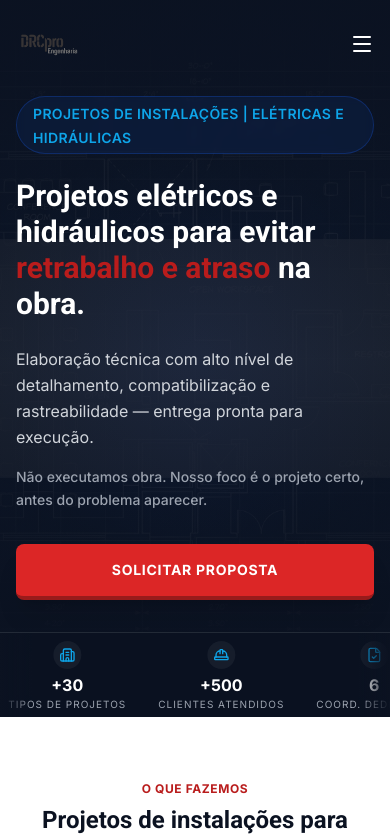
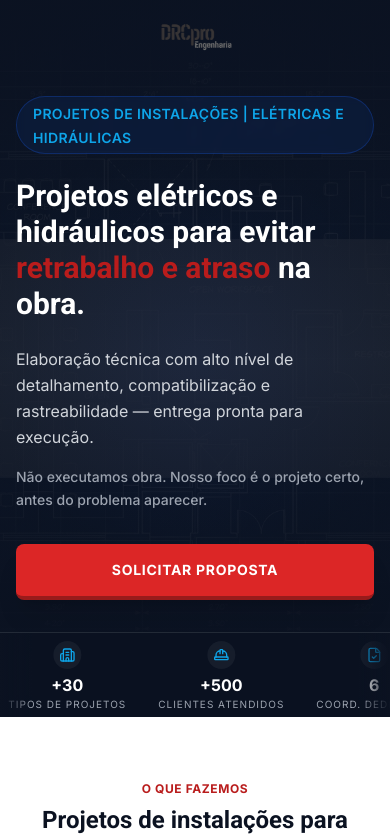
Before and after one commit to VoaNegocio/drcpro-lp, a React (Vite) app: page / in a window 390 px wide. Shown: the top 838 px of the page. Built offline with nearby package versions, Linux system fonts and the light colour scheme.

Commit message:
novos ajustes na header mobile

```diff
--- a/src/components/Header.jsx
+++ b/src/components/Header.jsx
@@ -1,11 +1,10 @@
 import { useState, useEffect } from 'react';
 import { Button } from './ui/Button';
-import { Menu, X } from 'lucide-react';
-import { motion, AnimatePresence } from 'framer-motion';
+
 
 export const Header = () => {
     const [isScrolled, setIsScrolled] = useState(false);
-    const [isMobileMenuOpen, setIsMobileMenuOpen] = useState(false);
+
 
     useEffect(() => {
         const handleScroll = () => {
@@ -14,6 +13,8 @@ export const Header = () => {
         window.addEventListener('scroll', handleScroll);
         return () => window.removeEventListener('scroll', handleScroll);
     }, []);
+
+
 
     const navLinks = [
         { name: 'Serviços', href: '#services' },
@@ -24,15 +25,15 @@ export const Header = () => {
 
     return (
         <header
-            className={`fixed top-0 left-0 right-0 z-50 transition-all duration-300 ${isScrolled ? 'bg-brand-dark/95 backdrop-blur-md py-4 shadow-lg' : 'bg-transparent py-6'
+            className={`fixed top-0 left-0 right-0 z-50 transition-all duration-300 ${isScrolled ? 'bg-brand-dark/95 backdrop-blur-md py-3 md:py-4 shadow-lg' : 'bg-transparent py-4 md:py-6'
                 }`}
         >
-            <div className="container mx-auto px-4 flex justify-between items-center">
-                <a href="#" className="z-50">
+            <div className="container mx-auto px-4 flex justify-center md:justify-between items-center">
+                <a href="#" className="z-[60]">
                     <img
                         src="/logodrcpro-semfundo.png"
                         alt="DRC Pro"
-                        className="h-16 md:h-24 w-auto object-contain -my-3 md:-my-6"
+                        className="h-20 md:h-24 w-auto object-contain -my-5 md:-my-6"
                     />
                 </a>
 
@@ -52,47 +53,7 @@ export const Header = () => {
                     </Button>
                 </nav>
 
-                {/* Mobile Menu Button */}
-                <button
-                    className="md:hidden z-50 text-white"
-                    onClick={() => setIsMobileMenuOpen(!isMobileMenuOpen)}
-                >
-                    {isMobileMenuOpen ? <X size={24} /> : <Menu size={24} />}
-                </button>
 
-                {/* Mobile Nav */}
-                <AnimatePresence>
-                    {isMobileMenuOpen && (
-                        <motion.div
-                            initial={{ opacity: 0, scale: 0.95 }}
-                            animate={{ opacity: 1, scale: 1 }}
-                            exit={{ opacity: 0, scale: 0.95 }}
-                            transition={{ type: 'spring', duration: 0.3 }}
-                            className="fixed inset-0 bg-brand-dark/98 backdrop-blur-xl z-50 flex flex-col items-center justify-center gap-8 md:hidden p-4"
-                        >
-                            <div className="absolute top-6 right-4">
-                                {/* Close button area handled by the main toggle button z-index, but let's be explicit if needed or just trust the fixed header z-index */}
-                            </div>
-
-                            <div className="flex flex-col items-center gap-6 w-full px-8">
-                                {navLinks.map((link) => (
-                                    <a
-                                        key={link.name}
-                                        href={link.href}
-                                        className="text-white text-3xl font-bold font-heading hover:text-brand-red transition-colors"
-                                        onClick={() => setIsMobileMenuOpen(false)}
-                                    >
-                                        {link.name}
-                                    </a>
-                                ))}
-                                <div className="w-16 h-1 bg-brand-red/20 rounded-full my-4"></div>
-                                <Button variant="primary" className="w-full max-w-xs text-lg py-4" onClick={() => { setIsMobileMenuOpen(false); window.open('https://wa.me/5511947167827', '_blank'); }}>
-                                    Solicitar Proposta
-                                </Button>
-                            </div>
-                        </motion.div>
-                    )}
-                </AnimatePresence>
             </div>
         </header>
     );
```
